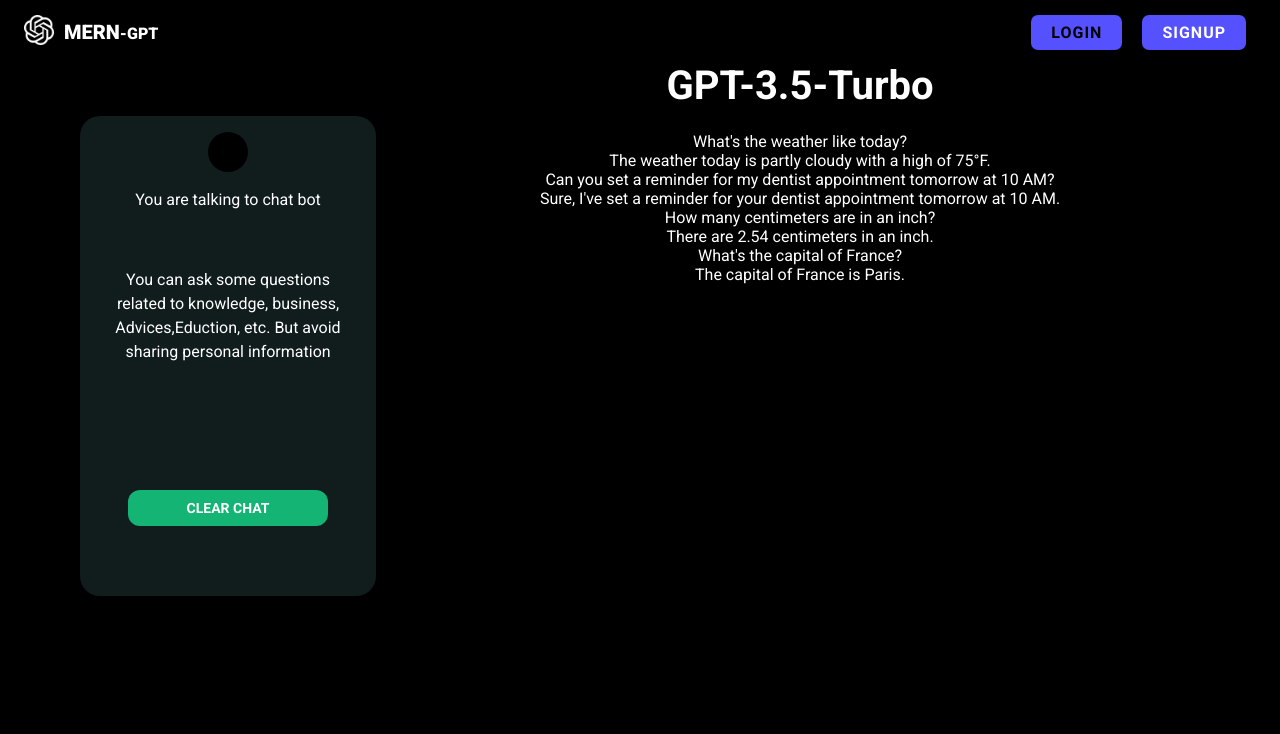
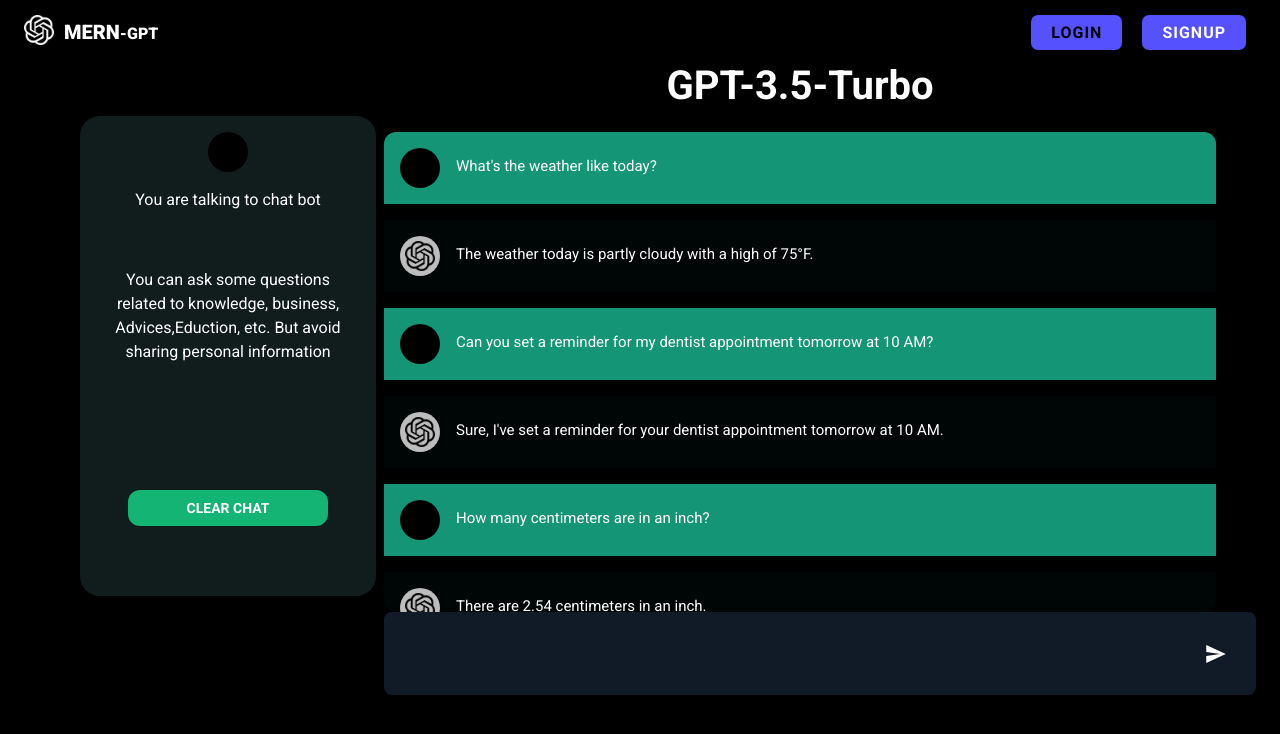
Before and after one commit to ChethanKodenkiri/AI_ChatBot, a React (Vite) app in the folder Frontend/: page /chat in a window 1280 px wide. Shown: the top 734 px of the page. Built offline with nearby package versions, Linux system fonts and the light colour scheme; no server answers.

Commit message:
^+ Update Add : added chatItem file for render the chat with specific style and integrated chatutem component with chat component <singed by:chethan_kodenkiri>

```diff
--- /dev/null
+++ b/Frontend/src/components/chat/ChatItem.tsx
@@ -0,0 +1,36 @@
+import React from "react";
+import { Box, Avatar, Typography } from "@mui/material";
+import { useAuth } from "../context/AuthContext";
+
+const ChatItem = ({
+  content,
+  role,
+}: {
+  content: string;
+  role: string ;
+}) => {
+  const auth = useAuth();
+
+  return role === "Assistant" ? (
+    <Box sx={{ display: "flex", p: 2, bgcolor: "#004d5612", my: 2, gap: 2 }}>
+      <Avatar sx={{ ml: "0" }}>
+        <img src="\src\public\openai.png" alt="openai" width={"30px"} />
+      </Avatar>
+      <Box>
+        <Typography lineHeight={2.5} fontSize={"15px"}>{content}</Typography>
+      </Box>
+    </Box>
+  ) : (
+    <Box sx={{ display: "flex", p: 2,bgcolor:"rgb(20,149,117)" , gap: 2 }}>
+      <Avatar sx={{ ml: "0", bgcolor: "black", color: "white" }}>
+        {auth?.user?.name[0].toUpperCase()}
+        {auth?.user?.name.split("")[1][0].toUpperCase()}
+      </Avatar>
+      <Box>
+        <Typography  lineHeight={2.5} fontSize={"15px"}>{content}</Typography>
+      </Box>
+    </Box>
+  );
+};
+
+export default ChatItem;
--- a/Frontend/src/pages/Chat.tsx
+++ b/Frontend/src/pages/Chat.tsx
@@ -1,43 +1,45 @@
 import React from "react";
-import { Avatar, Box, Typography, Button } from "@mui/material";
+import { Avatar, Box, Typography, Button, IconButton } from "@mui/material";
 import { useAuth } from "../components/context/AuthContext";
+import ChatItem from "../components/chat/ChatItem";
+import { IoMdSend } from "react-icons/io";
 
- const chatMessages =[
+const chatMessages = [
   {
-    "role": "User",
-    "content": "What's the weather like today?"
+    role: "User",
+    content: "What's the weather like today?",
   },
   {
-    "role": "Assistant",
-    "content": "The weather today is partly cloudy with a high of 75°F."
+    role: "Assistant",
+    content: "The weather today is partly cloudy with a high of 75°F.",
   },
   {
-    "role": "User",
-    "content": "Can you set a reminder for my dentist appointment tomorrow at 10 AM?"
+    role: "User",
+    content:
+      "Can you set a reminder for my dentist appointment tomorrow at 10 AM?",
   },
   {
-    "role": "Assistant",
-    "content": "Sure, I've set a reminder for your dentist appointment tomorrow at 10 AM."
+    role: "Assistant",
+    content:
+      "Sure, I've set a reminder for your dentist appointment tomorrow at 10 AM.",
   },
   {
-    "role": "User",
-    "content": "How many centimeters are in an inch?"
+    role: "User",
+    content: "How many centimeters are in an inch?",
   },
   {
-    "role": "Assistant",
-    "content": "There are 2.54 centimeters in an inch."
+    role: "Assistant",
+    content: "There are 2.54 centimeters in an inch.",
   },
   {
-    "role": "User",
-    "content": "What's the capital of France?"
+    role: "User",
+    content: "What's the capital of France?",
   },
   {
-    "role": "Assistant",
-    "content": "The capital of France is Paris."
-  }
-]
-
-
+    role: "Assistant",
+    content: "The capital of France is Paris.",
+  },
+];
 
 const Chat = () => {
   const auth = useAuth();
@@ -117,7 +119,12 @@
         </Box>
       </Box>
       <Box
-        sx={{ display: "flex", flex: { md: 0.8, xs: 1, sm: 1 }, flexDirection:'column',px:3 }}
+        sx={{
+          display: "flex",
+          flex: { md: 0.8, xs: 1, sm: 1 },
+          flexDirection: "column",
+          px: 4,
+        }}
       >
         <Typography
           sx={{
@@ -126,7 +133,7 @@
             color: "white",
             mb: 2,
             mx: "auto",
-            fontWeight:'600'
+            fontWeight: "600",
           }}
         >
           GPT-3.5-Turbo
@@ -140,11 +147,42 @@
             display: "flex",
             flexDirection: "column",
             overflow: "scroll",
-            overflowX:'hidden',
-            overflowY:'auto',
-            scrollBehavior:'smooth'
+            overflowX: "hidden",
+            overflowY: "auto",
+            scrollBehavior: "smooth",
           }}
-        >{chatMessages.map((chat)=><div>{chat.content}</div>)}</Box>
+        >
+          {chatMessages.map((chat, index) => (
+            <ChatItem content={chat.content} role={chat.role} key={index} />
+          ))}
+        </Box>
+        <div
+          style={{
+            width: "100%",
+            padding: "20px",
+            borderRadius: 8,
+            backgroundColor: "rgb(17,27,39)",
+            display: "flex",
+            margin: "auto",
+          }}
+        >
+          {" "}
+          <input
+            type="text"
+            style={{
+              width: "100%",
+              backgroundColor: "transparent",
+              padding: "10px",
+              border: "none",
+              outline: "none",
+              color: "white",
+              fontSize: "20px",
+            }}
+          />
+          <IconButton sx={{ ml: "auto", color: "white" }}>
+            <IoMdSend />
+          </IconButton>
+        </div>
       </Box>
     </Box>
   );
```
